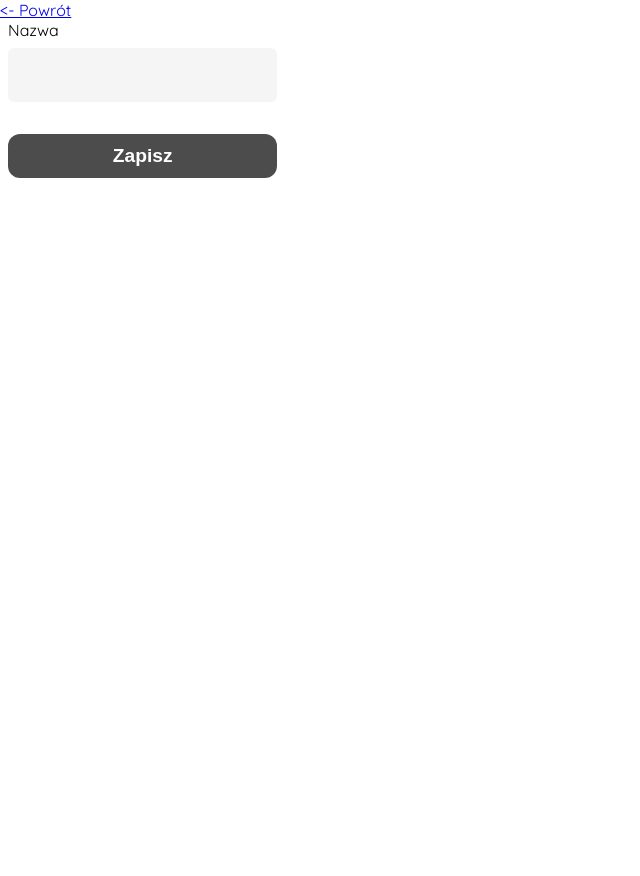
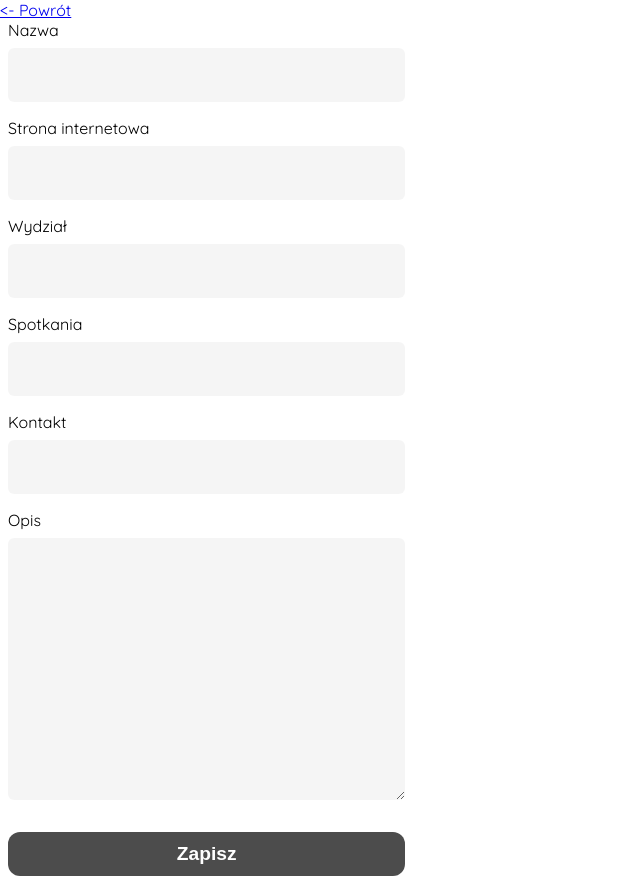
Before and after one commit to konrad-dobosz/StudentLife, a PHP site: page /admin-panel/science-club.php?mode=create in a window 1280 px wide. Shown: the whole page, without its empty margins (0-640 px from the left). Before the commit the page ends 178 px from the top, so only its background shows below. Run offline with PHP 8.4, Linux system fonts and the light colour scheme; the visitor is signed in with stand-in values (Sample User, id 1); tables that the repository leaves empty hold one stand-in row (values such as "Sample post").

Commit message:
Add more info to science clubs

```diff
--- a/admin-panel/science-club.php
+++ b/admin-panel/science-club.php
@@ -47,6 +47,15 @@ if ((!isset($_SESSION['logged'])) && ($_SESSION['logged'] != true)) {
                             case 'create':
                         ?>
                                 <label>Nazwa <input type="text" name="name" required></label>
+                                <label>Strona internetowa <input type="text" name="web" required></label>
+                                <label>Wydział <input type="text" name="faculty" required></label>
+                                <label>Spotkania <input type="text" name="meetings" required></label>
+                                <label>Kontakt <input type="text" name="contact" required></label>
+
+                                <label>
+                                    Opis
+                                    <textarea name="description" id="" cols="30" rows="10" required></textarea>
+                                </label>
 
                                 <button type="submit" name="submit">Zapisz</button>
 
@@ -61,6 +70,16 @@ if ((!isset($_SESSION['logged'])) && ($_SESSION['logged'] != true)) {
                                             $row = $result->fetch_assoc();
                                 ?>
                                             <label>Nazwa <input type="text" value="<?php echo $row['name']; ?>" name="name" required></label>
+                                            <label>Strona internetowa <input type="text" value="<?php echo $row['web']; ?>" name="web" required></label>
+                                            <label>Wydział <input type="text" value="<?php echo $row['faculty']; ?>" name="faculty" required></label>
+                                            <label>Spotkania <input type="text" value="<?php echo $row['meetings']; ?>" name="meetings" required></label>
+                                            <label>Kontakt <input type="text" value="<?php echo $row['contact']; ?>" name="contact" required></label>
+
+                                            <label>
+                                                Opis
+                                                <textarea name="description" id="" cols="30" rows="10" required><?php echo $row['description']; ?></textarea>
+                                            </label>
+
 
                                             <button type="submit" name="submit">Zapisz</button>
 
@@ -85,19 +104,24 @@ if ((!isset($_SESSION['logged'])) && ($_SESSION['logged'] != true)) {
                         if (isset($_POST['submit'])) {
                             $id = $_GET['id'];
                             $name = $_POST['name'];
+                            $web = $_POST['web'];
+                            $description = $_POST['description'];
+                            $faculty = $_POST['faculty'];
+                            $meetings = $_POST['meetings'];
+                            $contact = $_POST['contact'];
 
-                            if (empty($name)) {
+                            if (empty($name) || empty($web) || empty($description) || empty($faculty) || empty($meetings) || empty($contact)) {
                                 $error_msg = 'Należy wypełnić każde pole!';
                             } else {
                                 if ($_GET['mode'] == 'edit') {
                                     if (empty($id)) {
                                         $error_msg = 'Nie podano id';
                                     } else {
-                                        $connection->query("UPDATE science_clubs SET name = '$name' WHERE id = '$id'");
+                                        $connection->query("UPDATE science_clubs SET name = '$name', web = '$web', description = '$description', faculty = '$faculty', meetings = '$meetings', contact = '$contact' WHERE id = '$id'");
                                         header('Location: index.php');
                                     }
                                 } else if ($_GET['mode'] == 'create') {
-                                    $connection->query("INSERT INTO science_clubs SET name = '$name'");
+                                    $connection->query("INSERT INTO science_clubs (name, web, description, faculty, meetings, contact) VALUES ('$name', '$web', '$description', '$faculty', '$meetings', '$contact')");
                                 }
                             }
                         }
--- a/science-club.php
+++ b/science-club.php
@@ -33,6 +33,12 @@ require_once "db.php";
                             $row = $result->fetch_assoc();
 
                             echo '<h2>' . $row['name'] . '</h2>';
+                            echo '<h4><a href="' . $row['web'] . '">' . $row['web'] . '</a></h4>';
+                            echo '<p>Wydział ' . $row['faculty'] . '</p>';
+                            echo '<p>Gdzie i kiedy się spotykamy?: ' . $row['meetings'] . '</p>';
+                            echo '<p>Kontakt: ' . $row['contact'] . '</p>';
+
+                            echo '<p>' . $row['description'] . '</p>';
                         } else {
                             echo '<h2>Brak koła naukowego o podanym id</h2>';
                         }
```
